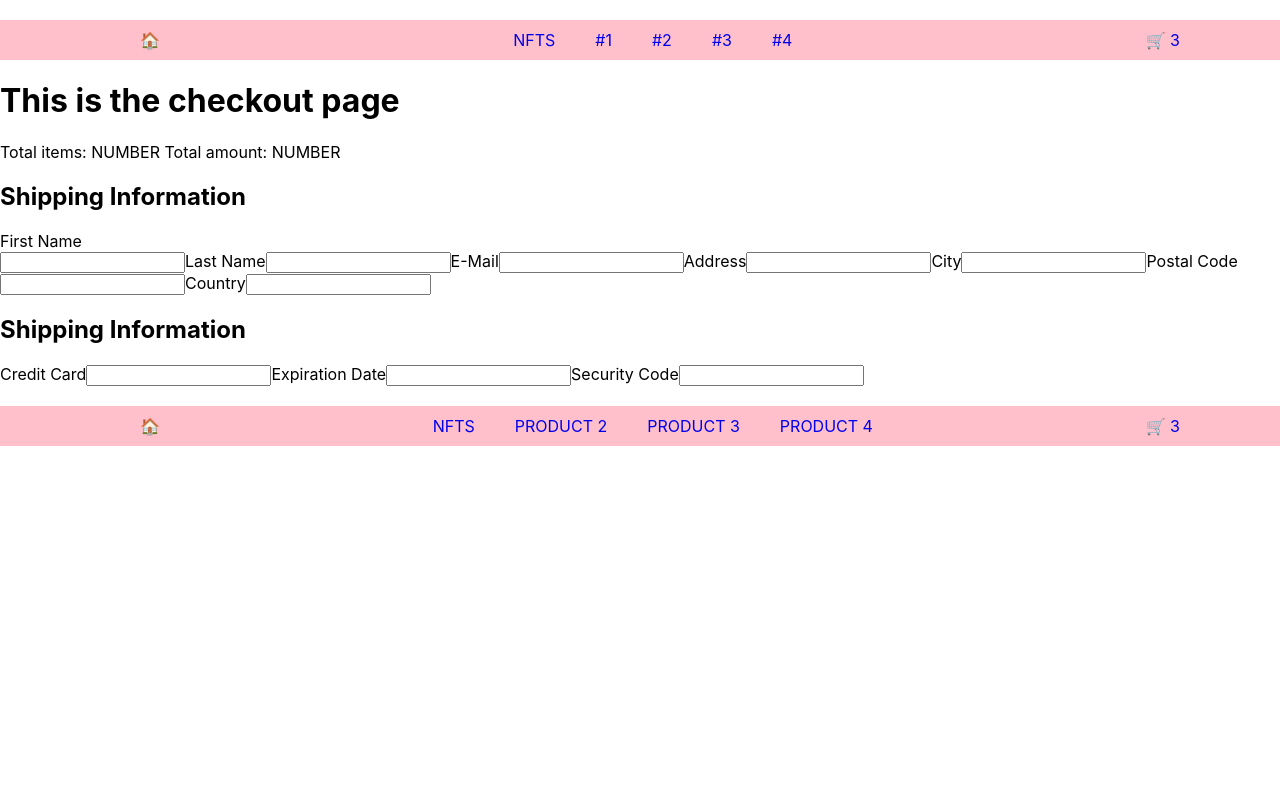
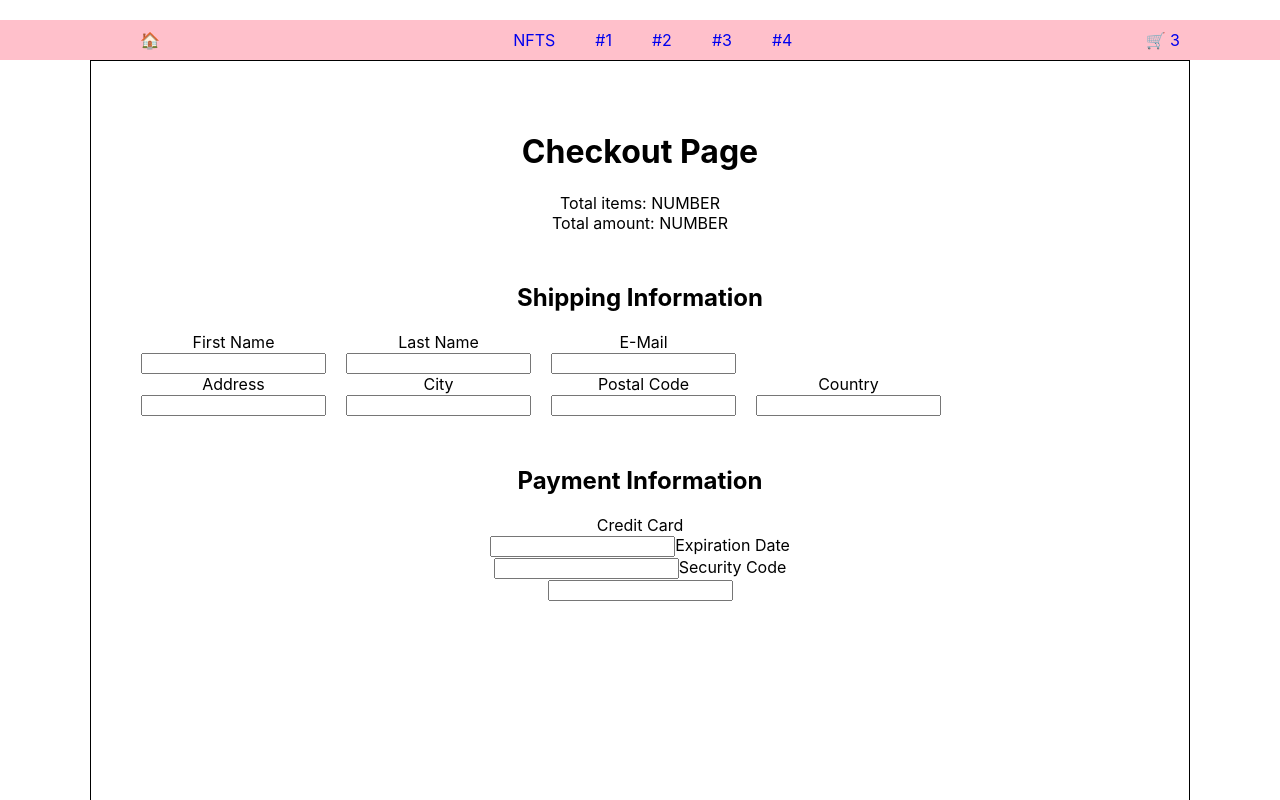
Before and after one commit to harenbergcoding/next-js-ecommerce-store, a Next.js app: page /checkout in a window 1280 px wide. Shown: the top 800 px of the page. Built offline with nearby package versions, Linux system fonts and the light colour scheme.

Commit message:
Add contact form

```diff
--- a/pages/checkout.js
+++ b/pages/checkout.js
@@ -1,5 +1,39 @@
+import { css } from '@emotion/react';
 import Head from 'next/head';
 import Link from 'next/link';
+
+const formWrapperStyles = css`
+  width: 1100px;
+  margin: 0 auto;
+  justify-content: center;
+  text-align: center;
+  border: 1px solid black;
+  padding: 50px 30px 400px;
+`;
+
+const shippingStyles = css`
+  margin-top: 50px;
+  > div {
+    display: flex;
+    justify-content: fill;
+  }
+
+  > div > label {
+    margin-left: 20px;
+  }
+`;
+
+const paymentStyles = css`
+  margin-top: 50px;
+  > div {
+    display: flex;
+    justify-content: fill;
+  }
+
+  > div > label {
+    margin-left: 20px;
+  }
+`;
 
 export default function Checkout() {
   return (
@@ -13,12 +47,16 @@ export default function Checkout() {
         <link rel="icon" href="/favicon.ico" />
       </Head>
 
-      <main>
-        <h1>This is the checkout page</h1>
-        <div>Total items: NUMBER Total amount: NUMBER</div>
+      <main css={formWrapperStyles}>
+        <h1>Checkout Page</h1>
+        <div>
+          Total items: NUMBER <br />
+          Total amount: NUMBER
+        </div>
         <form>
-          <div className="shipping-information">
+          <div className="shipping-information" css={shippingStyles}>
             <h2>Shipping Information</h2>
+            <div>
               <label>
                 First Name
                 <br />
@@ -26,41 +64,53 @@ export default function Checkout() {
               </label>
               <label>
                 Last Name
+                <br />
                 <input data-test-id="checkout-last-name" />
               </label>
               <label>
                 E-Mail
+                <br />
                 <input type="email" data-test-id="checkout-email" />
               </label>
+            </div>
+            <div>
               <label>
                 Address
+                <br />
                 <input data-test-id="checkout-address" />
               </label>
               <label>
                 City
+                <br />
                 <input data-test-id="checkout-city" />
               </label>
               <label>
                 Postal Code
+                <br />
                 <input data-test-id="checkout-postal-code" />
               </label>
               <label>
                 Country
+                <br />
                 <input data-test-id="checkout-country" />
               </label>
             </div>
-          <div className="payment-information">
-            <h2>Shipping Information</h2>
+          </div>
+          <div className="payment-information" css={paymentStyles}>
+            <h2>Payment Information</h2>
             <label>
               Credit Card
+              <br />
               <input data-test-id="checkout-credit-card" />
             </label>
             <label>
               Expiration Date
+              <br />
               <input data-test-id="checkout-expiration-date" />
             </label>
             <label>
               Security Code
+              <br />
               <input data-test-id="checkout-security-code" />
             </label>
           </div>
--- a/pages/index.js
+++ b/pages/index.js
@@ -6,14 +6,14 @@ import Header from '../components/header.js';
 
 export default function Home() {
   return (
-    <div>
+    <div style={{ backgroundImage: 'url(/iguana.jpg)' }}>
       <Head>
         <title>Home</title>
         <meta
           name="description"
           content="Buy your first bored monkey nfts and become a virtual art collector!"
         />
-        <link rel="icon" href="/iguana.jpg" />
+        {/* <link rel="icon" href="/iguana.jpg" /> */}
       </Head>
 
       <main>
--- a/pages/nfts/index.js
+++ b/pages/nfts/index.js
@@ -15,7 +15,7 @@ const nftStyles = css`
   justify-content: center;
 
   > div {
-    width: 720px;
+    width: 620px;
     height: 480 px;
     text-align: center;
     border: 1px solid black;
```
Lines whose indentation alone changed are shown as unchanged.
